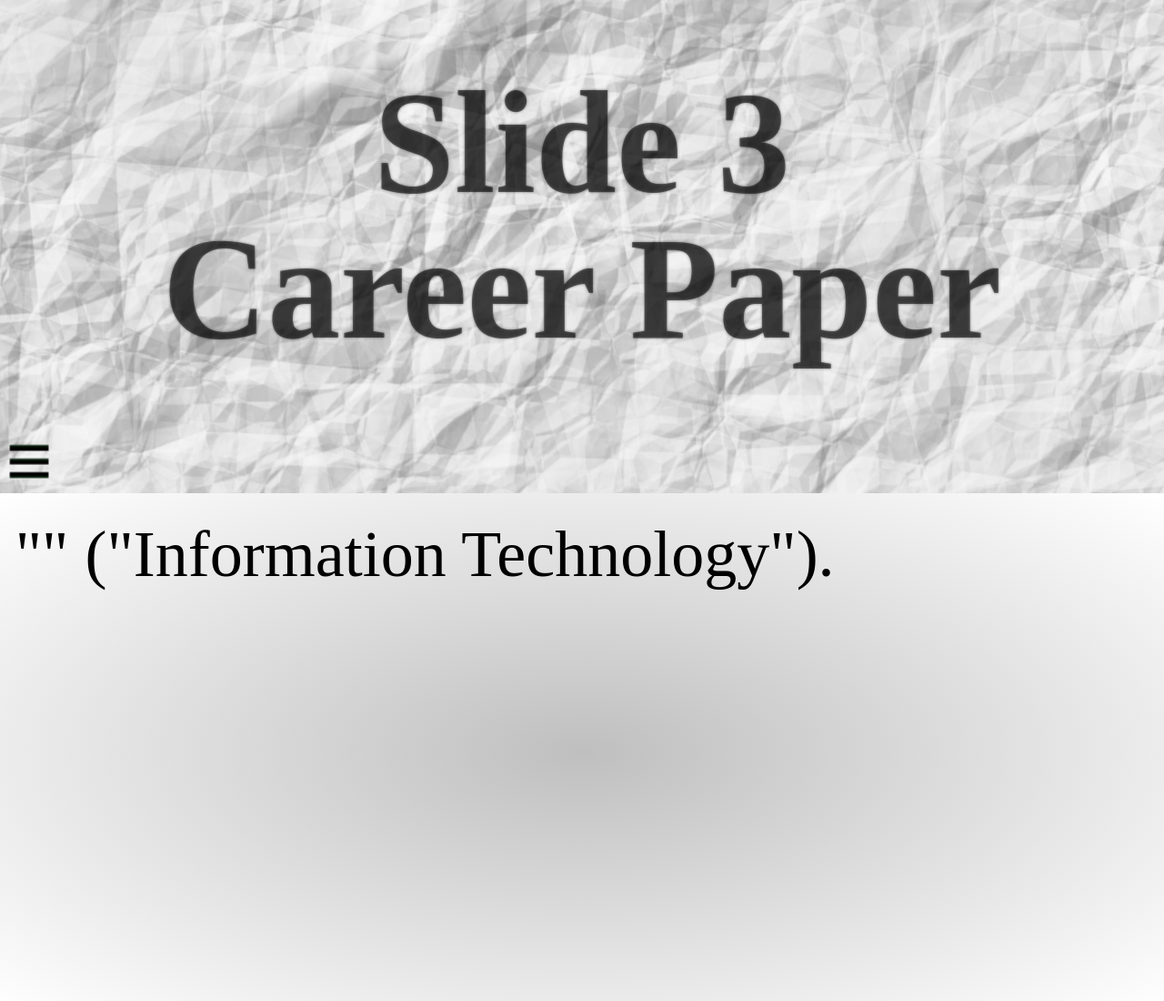
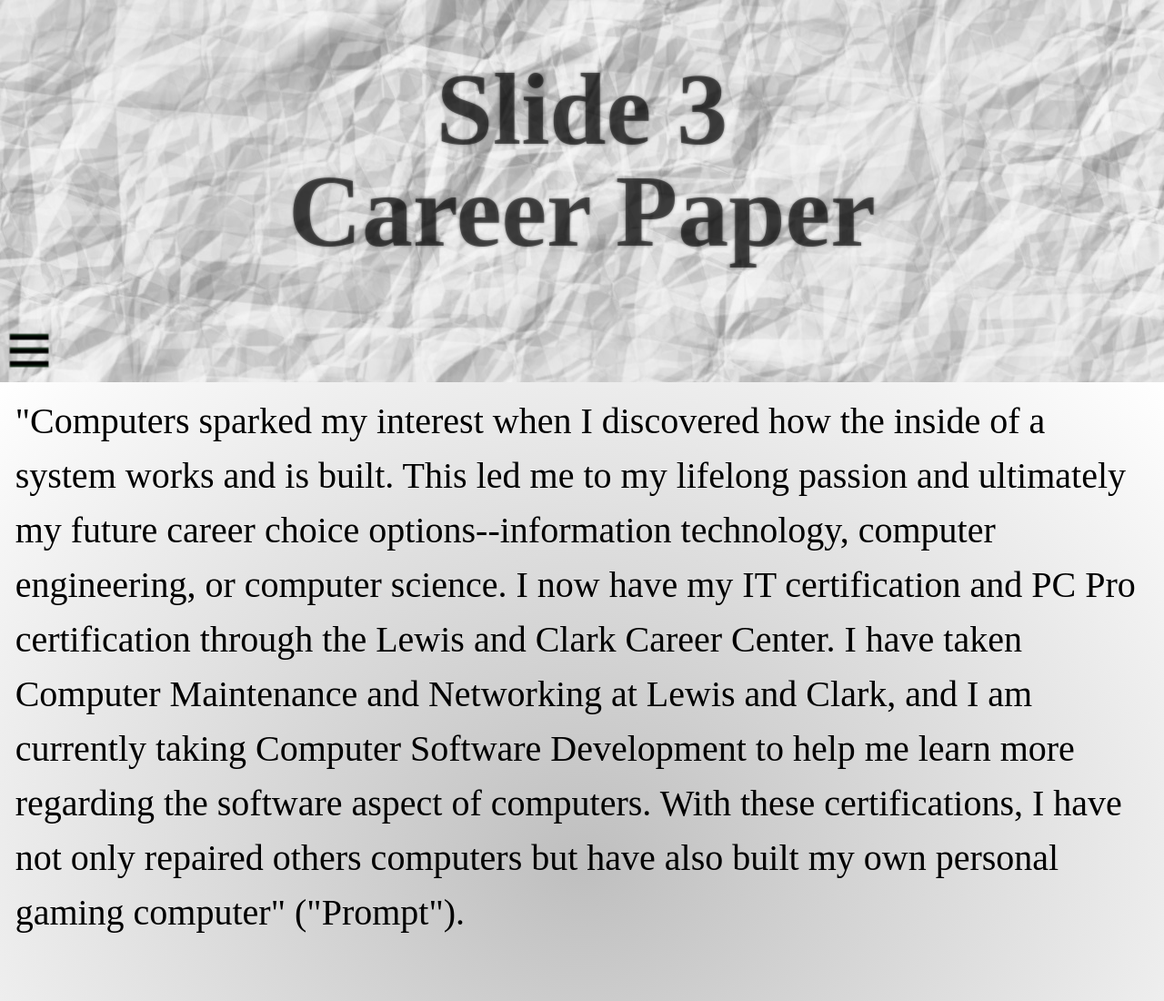
Before and after one commit to DYLBRUNE/College-Comp-Final, a plain HTML site: page slide3.html in a window 1280 px wide. Shown: the top 1100 px of the page at 91% size. Drawn offline with Linux system fonts and the light colour scheme.

Commit message:
Initial commit

```diff
--- a/indexstyle.css
+++ b/indexstyle.css
@@ -94,7 +94,7 @@ footer > p > a:active {
 header h1 {
   padding-top: 6%;
   padding-bottom: 6%;
-  font-size: 10em;
+  font-size: 7em;
 }
 
 a#navicon {
--- a/slide3.html
+++ b/slide3.html
@@ -7,7 +7,7 @@
   Name: Dylan Brune
   Date: December 17, 2018
 
-  file name: slide1.html
+  file name: slide3.html
 -->
 
 <html>
@@ -34,7 +34,16 @@
       </nav>
     </header>
     <article>
-      <p>"" ("Information Technology").</p>
+      <p class="emt">"Computers sparked my interest when I discovered how the inside of a
+          system works and is built. This led me to my lifelong passion and
+          ultimately my future career choice options--information technology,
+          computer engineering, or computer science. I now have my IT certification
+          and PC Pro certification through the Lewis and Clark Career Center. I
+          have taken Computer Maintenance and Networking at Lewis and Clark, and
+          I am currently taking Computer Software Development to help me learn more
+          regarding the software aspect of computers. With these certifications, I
+          have not only repaired others computers but have also built my own
+          personal gaming computer" ("Prompt").</p>
     </article>
     <footer>
       <h1>Website Developed by Dylan Brune</h1>
--- a/slidestyle.css
+++ b/slidestyle.css
@@ -100,9 +100,9 @@ footer > p > a:active {
 @media only screen and (min-width: 480px) {
 
   header h1 {
-    padding-top: 6%;
-    padding-bottom: 6%;
-    font-size: 10em;
+    padding-top: 5%;
+    padding-bottom: 5%;
+    font-size: 7em;
   }
 
   a#navicon {
@@ -128,7 +128,16 @@ footer > p > a:active {
     padding-bottom: 5%;
     padding-left: 1.3%;
     padding-right: 1.3%;
-    font-size: 4.5em;
+    font-size: 3.5em;
+    line-height: 1.5em;
+  }
+
+  article p.emt {
+    padding-top: 1%;
+    padding-bottom: 5%;
+    padding-left: 1.3%;
+    padding-right: 1.3%;
+    font-size: 2.5em;
     line-height: 1.5em;
   }
 
```
Also changed, not shown: index.html (+1 -1 lines), slide2.html (+4 -2 lines), slide4.html (+5 -4 lines), slide5.html (+5 -3 lines), slide6.html (+5 -4 lines).
